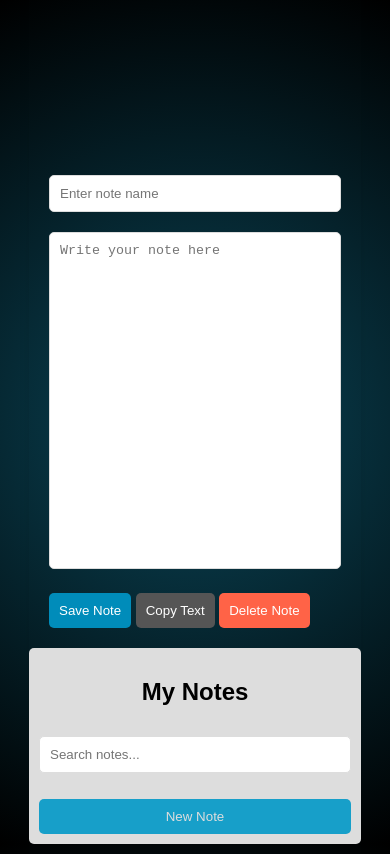
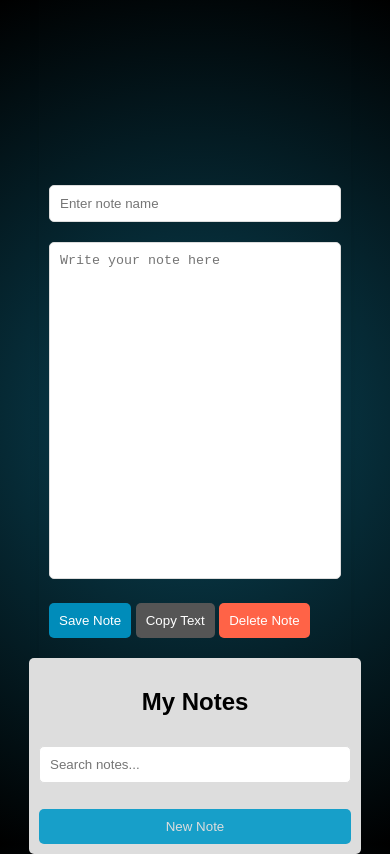
Before and after one commit to PHE-ON-TOP/Gallery, a plain HTML site: page index.html in a window 390 px wide. Drawn offline with Linux system fonts and the light colour scheme.

Commit message:
index.html

```diff
--- a/index.html
+++ b/index.html
@@ -125,8 +125,9 @@
                 display: flex;
                 flex-direction: column-reverse;
                 align-items: center;
+                justify-content: flex-start;
                 height: 100vh;
-        padding: 10px;
+                padding-top: 20px;
             }
             .sidebar,
             .main-content {
```
Lines whose indentation alone changed are shown as unchanged.
